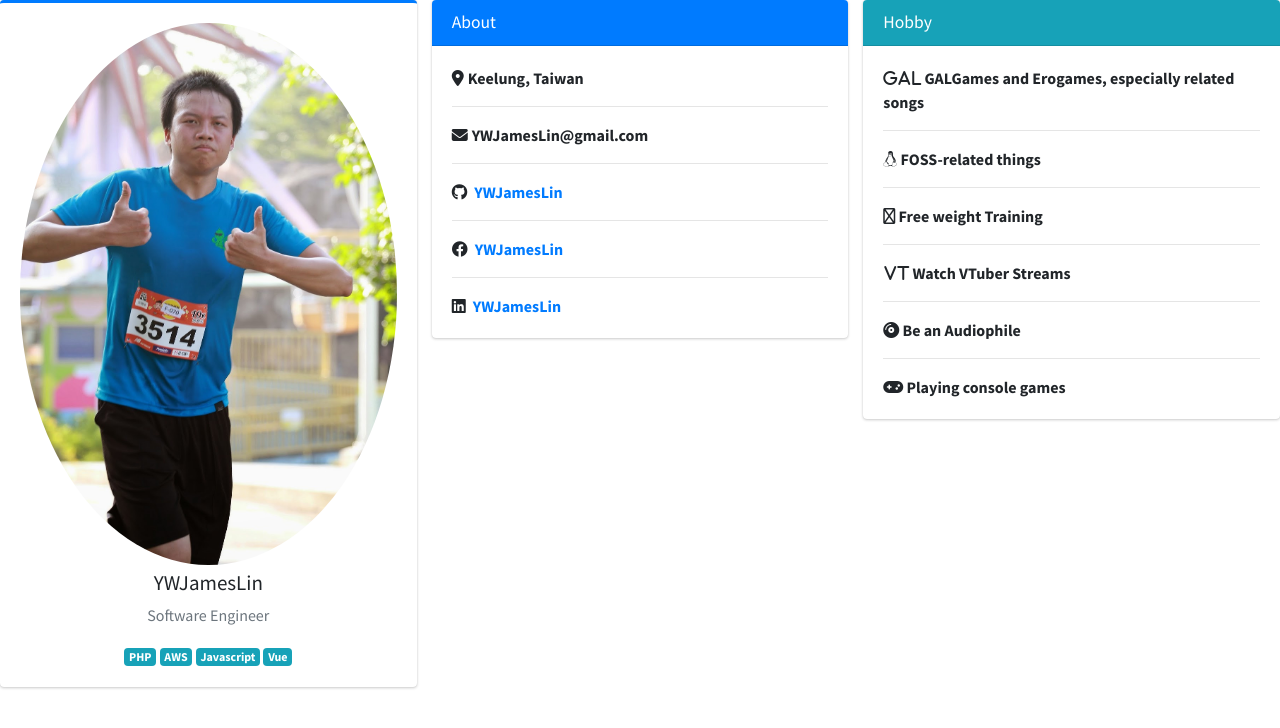
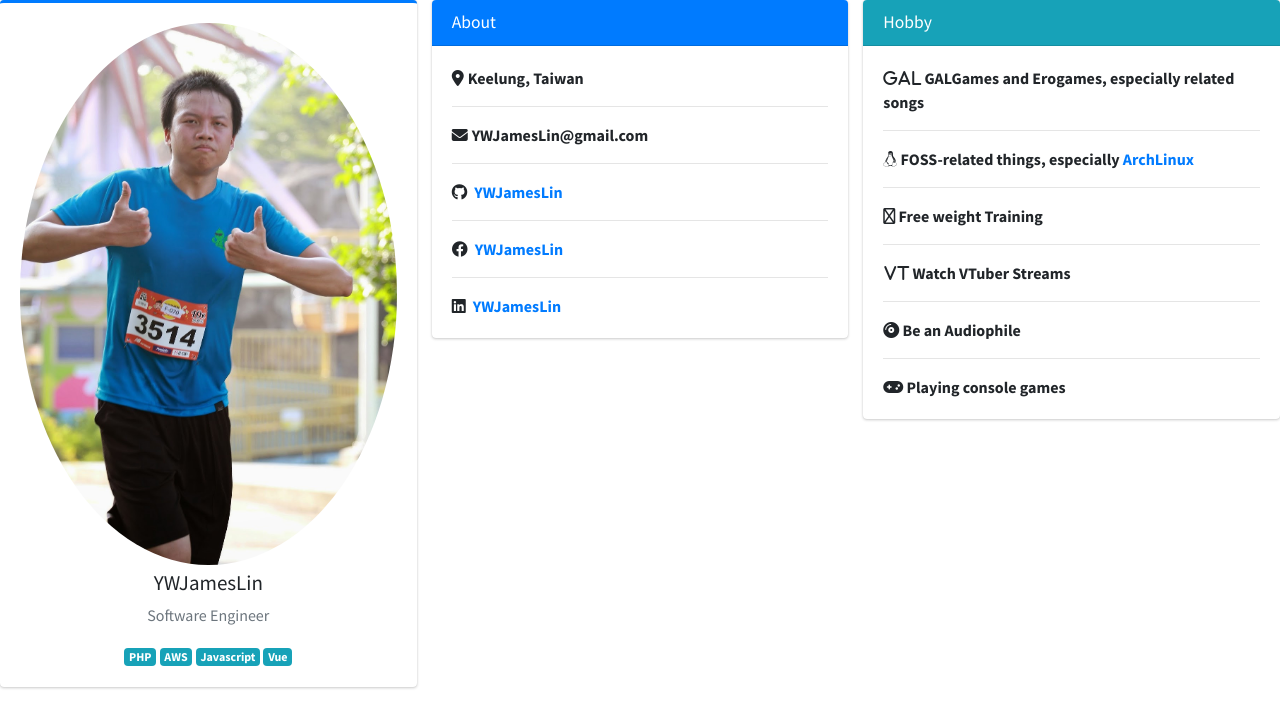
Before and after one commit to YWJamesLin/ywjameslin.github.io, a plain HTML site: page info.html in a window 1280 px wide. Drawn offline with nearby package versions, Linux system fonts and the light colour scheme.

Commit message:
[Info] Update

```diff
--- a/info.html
+++ b/info.html
@@ -57,7 +57,7 @@
             <div class="card-body">
               <strong><i class="fa-solid fa-g"></i><i class="fa-solid fa-a"></i><i class="fa-solid fa-l"></i> GALGames and Erogames, especially related songs</strong>
               <hr>
-              <strong><i class="fa-brands fa-linux"></i> FOSS-related things</strong>
+              <strong><i class="fa-brands fa-linux"></i> FOSS-related things, especially <a href="https://archlinux.org">ArchLinux</a></strong>
               <hr>
               <strong><i class="fa-regular fa-dumbbell"></i> Free weight Training</strong>
               <hr>
```
